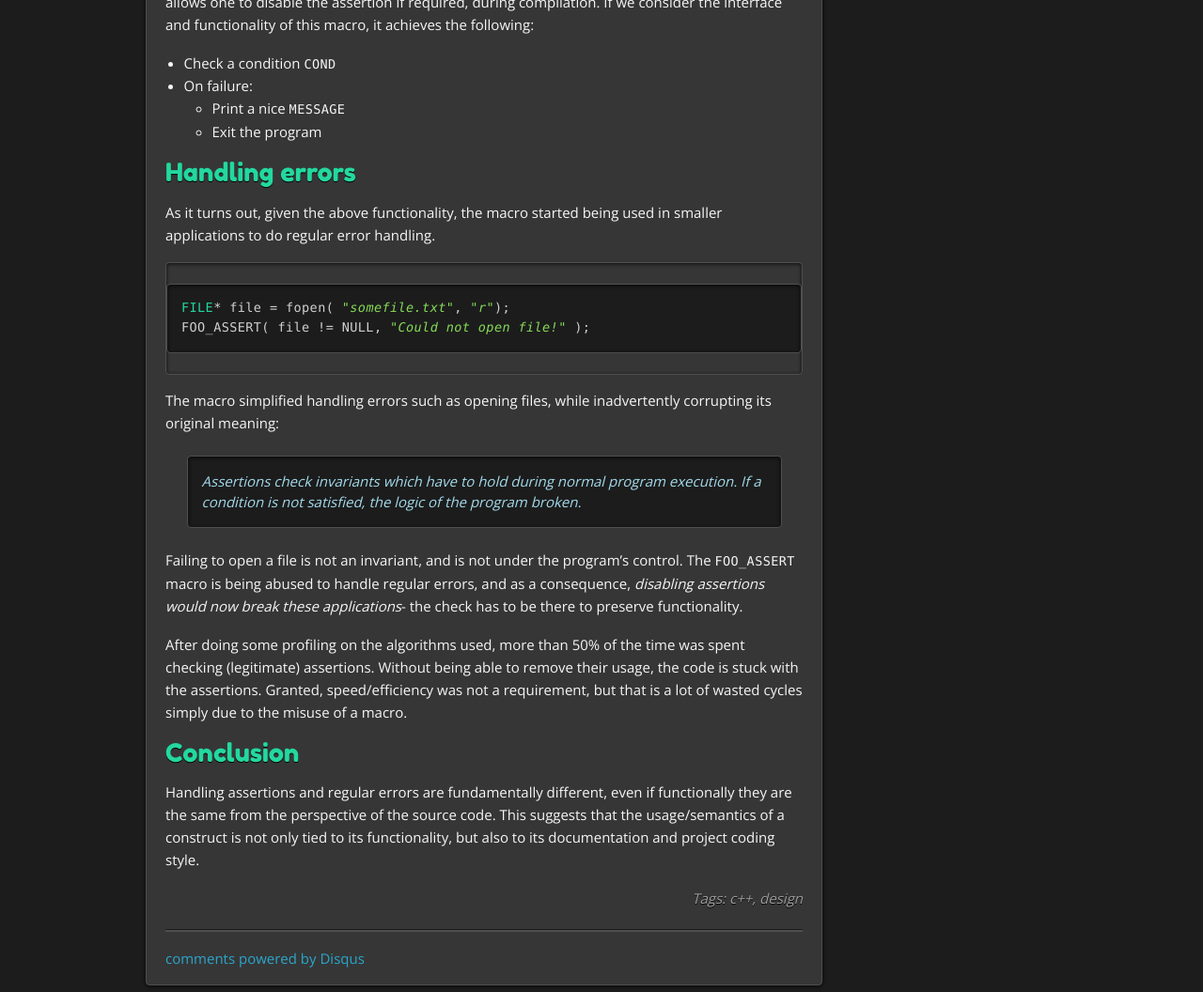
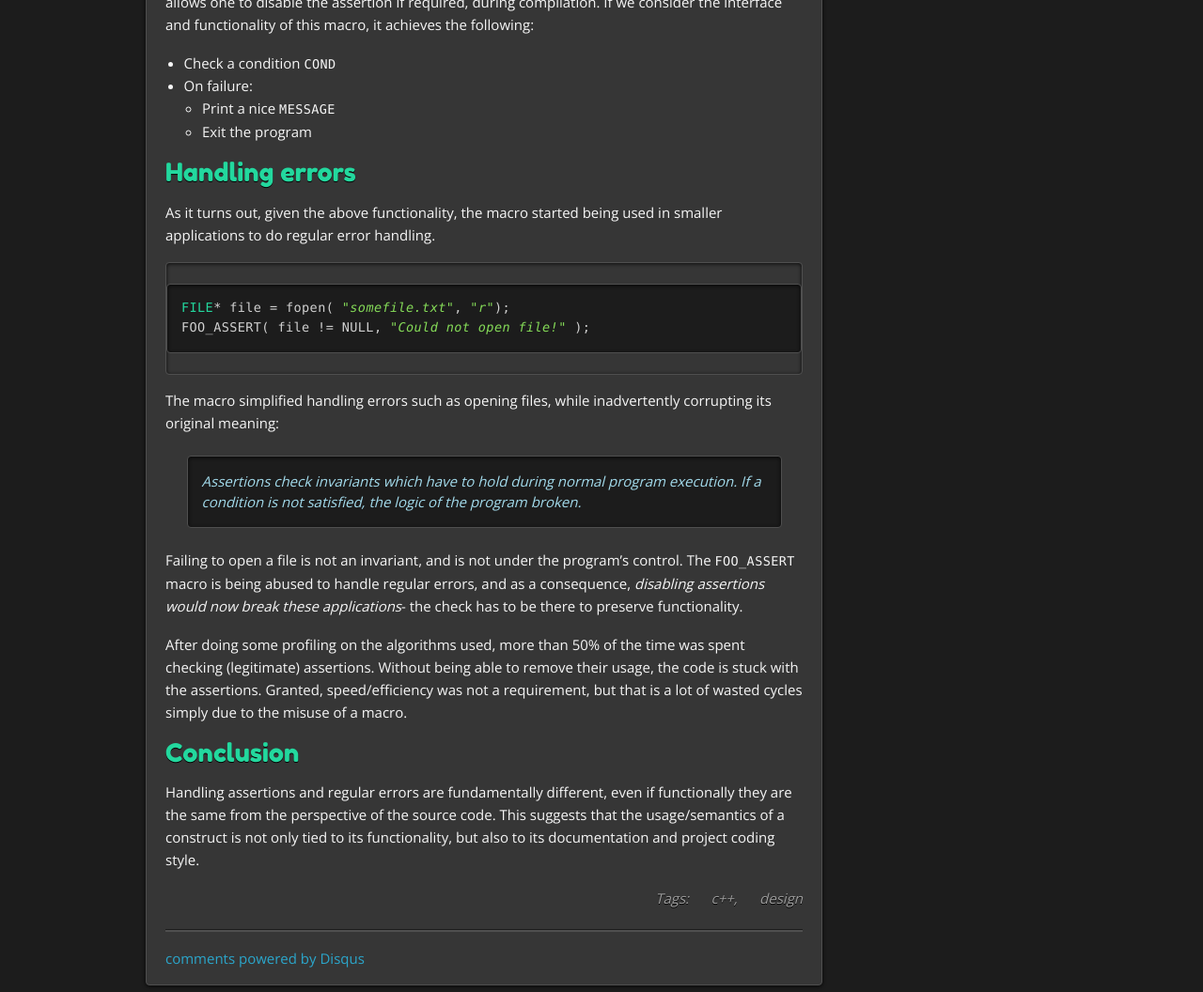
Before and after one commit to KholdStare/kholdstare.github.com, a Jekyll site: the page built from _posts/2012-10-08-functionality-not-equal-semantics.markdown, in a window 1280 px wide. Shown: the part 901-1957 px from the top of the page at 94% size. Built offline with Jekyll 4.4.1, drawn with Linux system fonts in a browser that asks for light colours; comment, search, counter and statistics services are not loaded.

Commit message:
Fixing nested list css (caused overflow of nested paragraphs)

```diff
--- a/sass/app.scss
+++ b/sass/app.scss
@@ -164,9 +164,9 @@
 
 .main-post {
     ul, ol {
-        li { list-style-position: outside; position: relative; left: 1.3em; }
+        li { list-style-position: outside; position: relative; margin-left: 1.3em; }
         // offset nested lists
-        ul { margin-left: 2em; }
+        ul { margin-left: 1.3em; }
     }
 }
 
--- a/stylesheets/app.css
+++ b/stylesheets/app.css
@@ -3320,11 +3320,11 @@
 .main-post ul li, .main-post ol li {
   list-style-position: outside;
   position: relative;
-  left: 1.3em;
+  margin-left: 1.3em;
 }
 /* line 169, ../sass/app.scss */
 .main-post ul ul, .main-post ol ul {
-  margin-left: 2em;
+  margin-left: 1.3em;
 }
 
 /* line 174, ../sass/app.scss */
```
